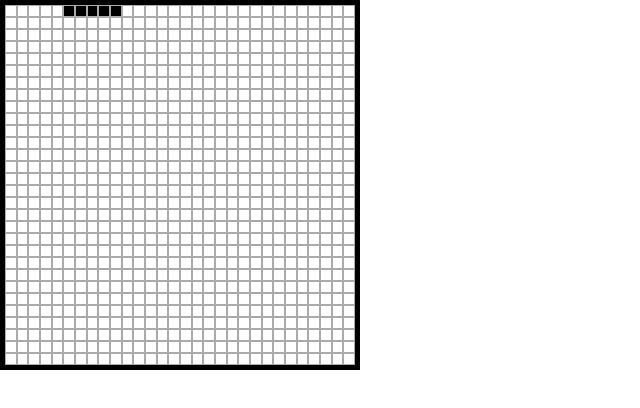
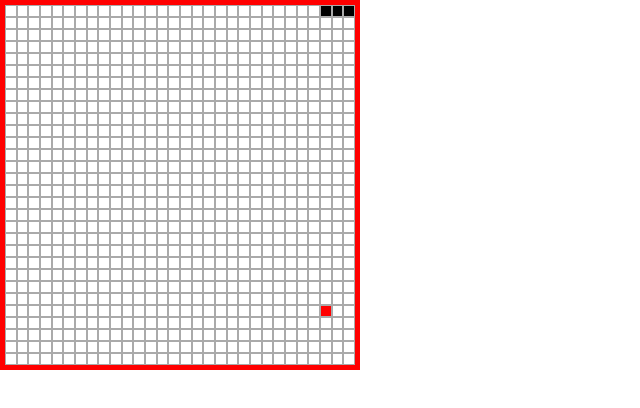
Before and after one commit to bilg08/snackReact, a React (Create React App) app: page / in a window 1280 px wide. Shown: the top 408 px of the page, without its empty margins (0-640 px from the left). Built offline with nearby package versions, Linux system fonts and the light colour scheme.

Commit message:
snack almost is done

```diff
--- a/src/App.css
+++ b/src/App.css
@@ -1,7 +1,6 @@
 .canvas {
   width: 350px;
   height: 360px;
-  border: 5px solid black;
   position: relative;
   box-sizing:content-box;
 }
--- a/src/App.js
+++ b/src/App.js
@@ -5,17 +5,18 @@ function App() {
   const [pixels, setPixels] = useState(new Map());
   const [gameArray,setGameArray] = useState(Array(30).fill(Array(30).fill(0)))
   const [snakePosition, setSnakePosition] = useState([[0,0],[0,1],[0,2],[0,3],[0,4]]);
-  const [currentSnakeKeys, setCurrentSnakeKeys] = useState(toPosSet(snakePosition));
-  const [isChanging, setIsChanging] = useState(true);
+  const [currentSnakeKeys, setCurrentSnakeKeys] = useState(toPositionSet(snakePosition));
+  const [currentFood, setCurrentFood] = useState(makeFood());
+  const [isGameOver, setIsGameOver] = useState(false);
   // const [currentDirection, setCurrentDirection] = useState("");
-
+  let gameInterval;
   const moveRight = ([x, y]) => [x, y + 1];
   const moveLeft = ([x, y]) => [x, y - 1];
   const moveUp = ([x, y]) => [x - 1, y];
   const moveDown = ([x, y]) => [x + 1, y];
 
 
-  function toPosSet(position) {
+  function toPositionSet(position) {
     let set = new Set();
     for (let cell of position) {
       let position = toKey(cell);
@@ -27,7 +28,28 @@ function App() {
   function toKey([x,y]) {
     return x + '_' + y
   }
+  function makeFood() {
+    let nextTop = Math.floor(Math.random() * 30);
+    let nextLeft = Math.floor(Math.random() * 30);
+    return [nextTop, nextLeft];
+  }
 
+  function checkValidHead([x, y]) {
+    if (x < 0 || y < 0) {
+      stopGame();
+      return false;
+    }
+    if (x >= 30 || y >= 30) {
+      stopGame();
+      return false;
+    }
+    // let snakePositions = toPositionSet(snake);
+    // let position = x + "_" + y;
+    // if (snakePositions.has(position)) {
+    //   return false;
+    // }
+    return true;
+  }
   function Row({ children }) {
     return (
       <div style={{ display: 'flex', width: `100%` }}>
@@ -37,14 +59,21 @@ function App() {
   }
 
   function Pixel({ pixelPosition }) {
+    function getBackgroundColor() {
+      if (toKey(currentFood) === pixelPosition) {
+        return "red";
+      } else if (currentSnakeKeys.has(pixelPosition)) {
+        return "black";
+      }
+      return "white";
+    }
     return (
       <div
         style={{
           width: `10px`,
           height: `10px`,
           border: `1px solid #aaa`,
-          background: currentSnakeKeys.has(pixelPosition)
-          ? 'black' : 'none'
+          background: getBackgroundColor(),
         }}></div>
     );
   }
@@ -67,40 +96,50 @@ function App() {
     }
  })
   function step() {
-
-
-
-    setSnakePosition(prevVal => {
-      let prevValAcopy = prevVal;
-      prevValAcopy.shift();
-      let head = snakePosition[snakePosition.length - 1];
-
-
-      // let newHead = [head[0], head[1] + 1];
-      let newHead = currentDirection(head);
-      prevValAcopy.push(newHead);
-      setCurrentSnakeKeys(toPosSet(prevValAcopy));
-      return prevValAcopy;
-    })
+     setSnakePosition((prevVal) => {
+       let prevValAcopy = prevVal;
+       let head = snakePosition[snakePosition.length - 1];
+       let newHead = currentDirection(head);
+       if (!checkValidHead(newHead)) {
+         stopGame()
+       } prevValAcopy.push(newHead);
+       if (toKey(newHead) === toKey(currentFood)) {
+         setCurrentFood(makeFood());
+       } else {
+         prevValAcopy.shift();
+       }
+       setCurrentSnakeKeys(toPositionSet(prevValAcopy));
+       return prevValAcopy;
+     });
+  }
+  function stopGame() {
+    clearInterval(gameInterval);
+    setIsGameOver(true);
   }
   useEffect(() => {
-    let gameInterval = setInterval(step, 2000);
+    gameInterval = setInterval(step, 100);
     return () => clearInterval(gameInterval);
   },[snakePosition])
 
   return (
-    <div className="canvas">
+    <div
+      className="canvas"
+      style={{
+        border: isGameOver === false ? `5px solid black` : `5px solid red`,
+      }}>
       {gameArray.map((row, i) => {
         return (
-          <Row key={row+i}>
+          <Row key={row + i}>
             {row.map((rowChild, j) => {
               let position = i + "_" + j;
               pixels.set(position, <div></div>);
-              return <Pixel key={rowChild+j} pixelPosition={position}></Pixel>;
+              return (
+                <Pixel key={rowChild + j} pixelPosition={position}></Pixel>
+              );
             })}
           </Row>
         );
-       })}
+      })}
     </div>
   );
 }
```
